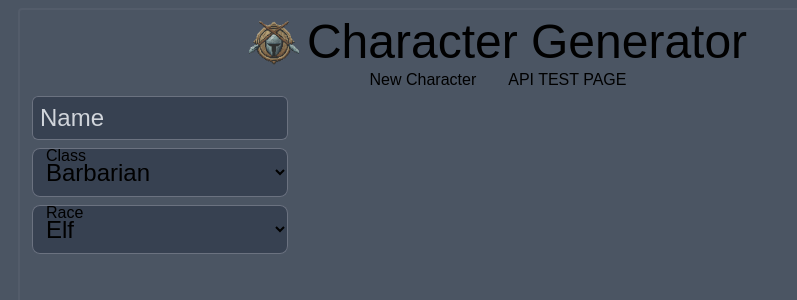
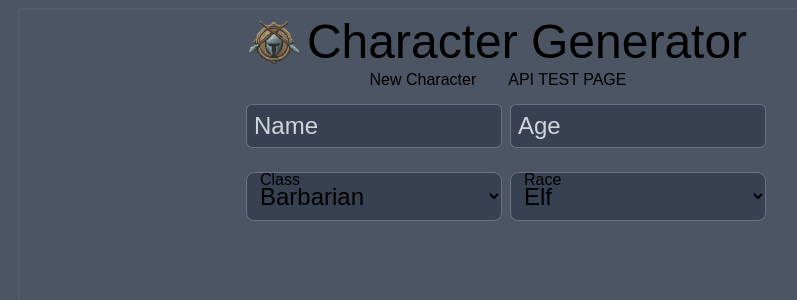
Before and after one commit to ashwillreid/char-gen, a Next.js app: page /NewCharacter in a window 1280 px wide. Shown: the top 300 px of the page, without its empty margins (142-939 px from the left). Built offline with nearby package versions, Linux system fonts and the light colour scheme; a web font is replaced by a local one.

Commit message:
add form  row component for dynamic layout

```diff
--- a/src/app/NewCharacter/page.tsx
+++ b/src/app/NewCharacter/page.tsx
@@ -3,6 +3,7 @@ import { useState, useEffect } from "react";
 import TextField from "@/components/Inputs/TextField";
 import Select from "@/components/Inputs/Select";
 import { classOptions, raceOptions } from "../../../static/charOptions";
+import FormRow from "@/components/FormRow";
 
 export default function NewCharacter() {
   const [name, setName] = useState("");
@@ -15,7 +16,12 @@ export default function NewCharacter() {
 
   return (
     <>
+      <div className="flex flex-col items-center md:items-start">
+        <FormRow>
           <TextField placeholder="Name" onUpdate={setName} val={name} />
+          <TextField placeholder="Age" onUpdate={setName} val={name} />
+        </FormRow>
+        <FormRow>
           <Select
             label="Class"
             options={classOptions}
@@ -28,6 +34,8 @@ export default function NewCharacter() {
             val={race}
             onUpdate={setRace}
           />
+        </FormRow>
+      </div>
     </>
   );
 }
--- /dev/null
+++ b/src/components/FormRow.tsx
@@ -0,0 +1,11 @@
+export default function FormRow({
+  children,
+}: Readonly<{
+  children: React.ReactNode;
+}>) {
+  return (
+    <div className="m-2 w-full flex flex-col items-center md:flex-row md:justify-center">
+      {children}
+    </div>
+  );
+}
```
Lines whose indentation alone changed are shown as unchanged.
